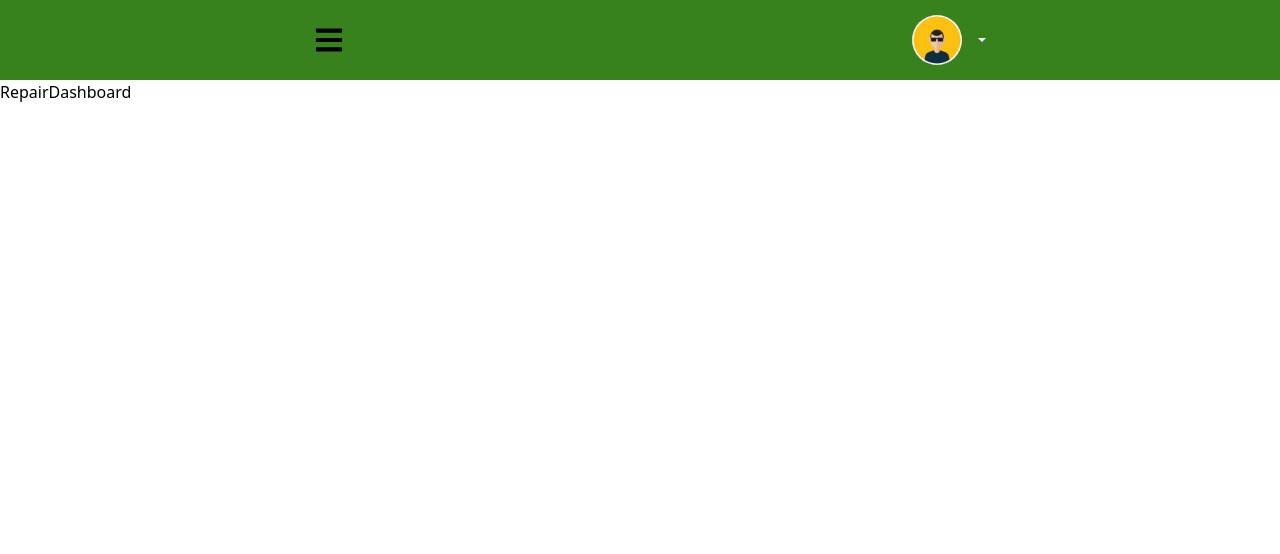
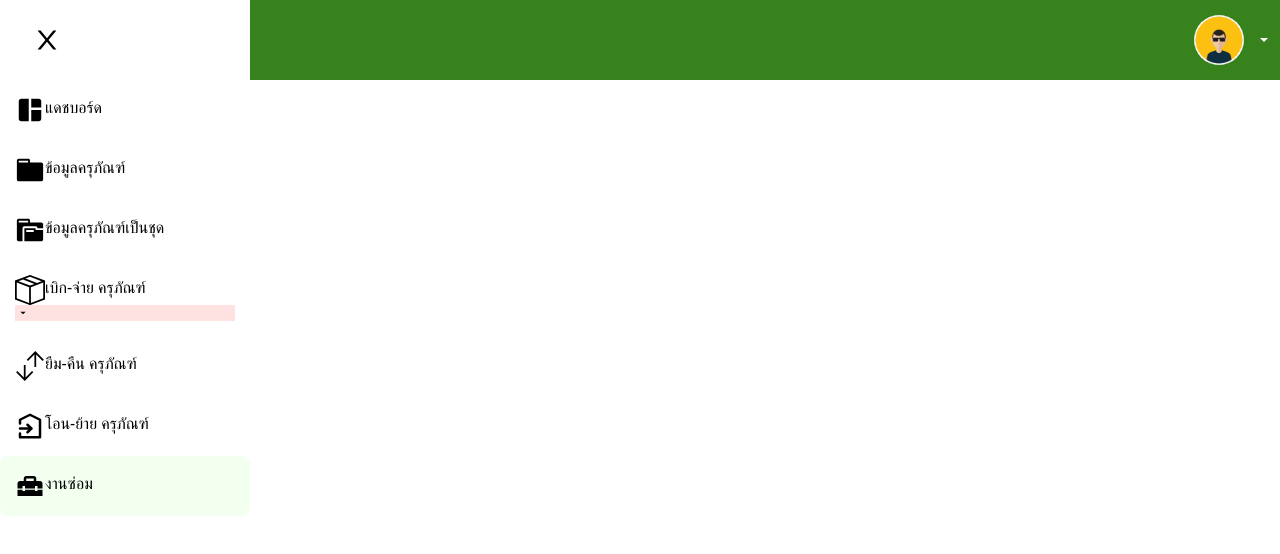
Before and after one commit to Thanapon13/assetManagement-Frontend, a React (Vite) app: page /repairDashboard in a window 1280 px wide. Shown: the top 554 px of the page. Built offline with nearby package versions, Linux system fonts and the light colour scheme.

Commit message:
some change

```diff
--- a/src/components/layout/Navbar.jsx
+++ b/src/components/layout/Navbar.jsx
@@ -7,8 +7,8 @@ import { menuItem } from './SidebarData'
 import { DropdownProfile } from './DropdownProfile'
 import { SubMenu } from './SubMenu'
 
-export const Navbars = () => {
-  const [isOpen, setIsOpen] = useState(false)
+export const Navbars = ({ children }) => {
+  const [isOpen, setIsOpen] = useState(true)
 
   const showSidebar = () => {
     setIsOpen(!isOpen)
@@ -16,7 +16,7 @@ export const Navbars = () => {
 
   return (
     <IconContext.Provider value={{ color: 'undefined' }}>
-      <div className="flex items-center bg-green h-[80px] justify-around">
+      <div className="flex items-center bg-green h-[80px] justify-between">
         <Link to="#" className="ml-8 text-3xl bg-transparent">
           <FaIcons.FaBars onClick={showSidebar} />
         </Link>
@@ -26,7 +26,7 @@ export const Navbars = () => {
         className={
           isOpen
             ? 'flex justify-center fixed left-0 top-0 duration-500 bg-white w-[250px] h-screen'
-            : '-left-full  duration-700'
+            : '-left-full duration-700'
         }
       >
         <ul
@@ -65,6 +65,7 @@ export const Navbars = () => {
           ))}
         </ul>
       </nav>
+      <main className="">{children}</main>
     </IconContext.Provider>
   )
 }
--- a/src/router/Router.jsx
+++ b/src/router/Router.jsx
@@ -14,7 +14,7 @@ import {
 const Router = () => {
   return (
     <BrowserRouter>
-      <Navbars />
+      <Navbars>
         <Routes>
           <Route path="/" element={<Dashboard />} />
           <Route path="/dashBoard" element={<Dashboard />} />
@@ -25,6 +25,7 @@ const Router = () => {
           <Route path="/transferAsset" element={<TransferAsset />} />
           <Route path="/repairDashboard" element={<RepairDashboard />} />
         </Routes>
+      </Navbars>
     </BrowserRouter>
   )
 }
```
Lines whose indentation alone changed are shown as unchanged.
